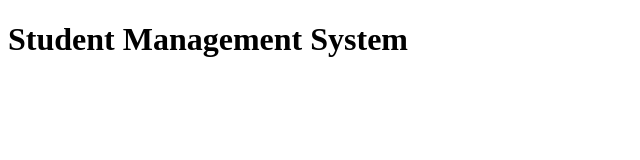
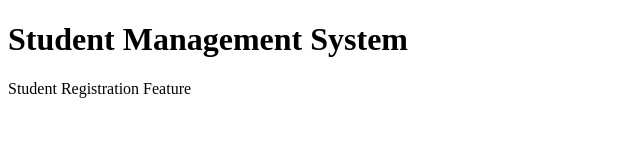
Before and after one commit to haniswikaaww-05/stdms, a plain HTML site: page index.html in a window 1280 px wide. Shown: the whole page, without its empty margins (0-640 px from the left). Drawn offline with Linux system fonts and the light colour scheme.

Commit message:
second commit

```diff
--- a/index.html
+++ b/index.html
@@ -6,5 +6,6 @@
 </head>
 <body>
     <h1>Student Management System</h1>
+    <p>Student Registration Feature</p>
 </body>
 </html>
```
